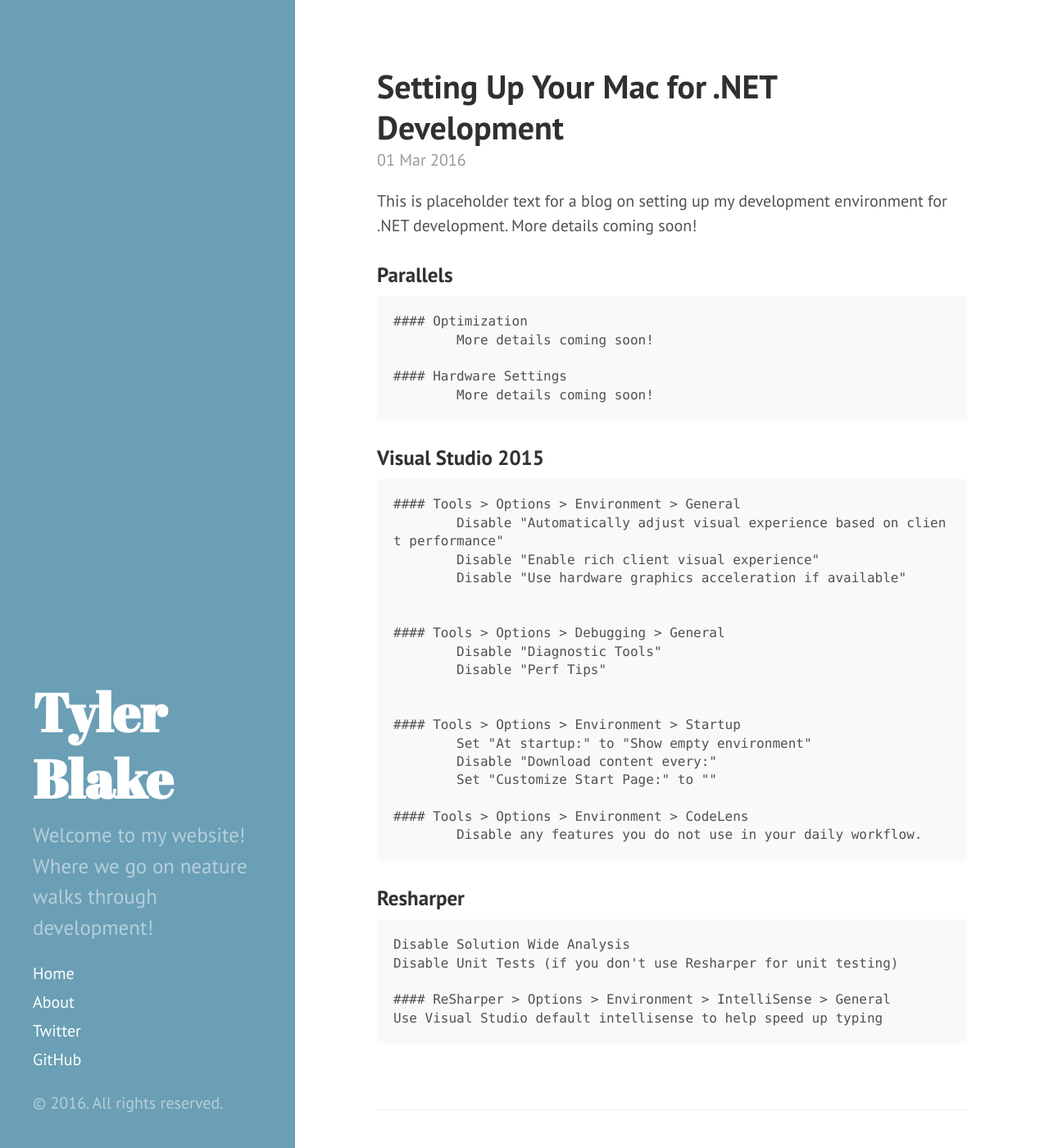
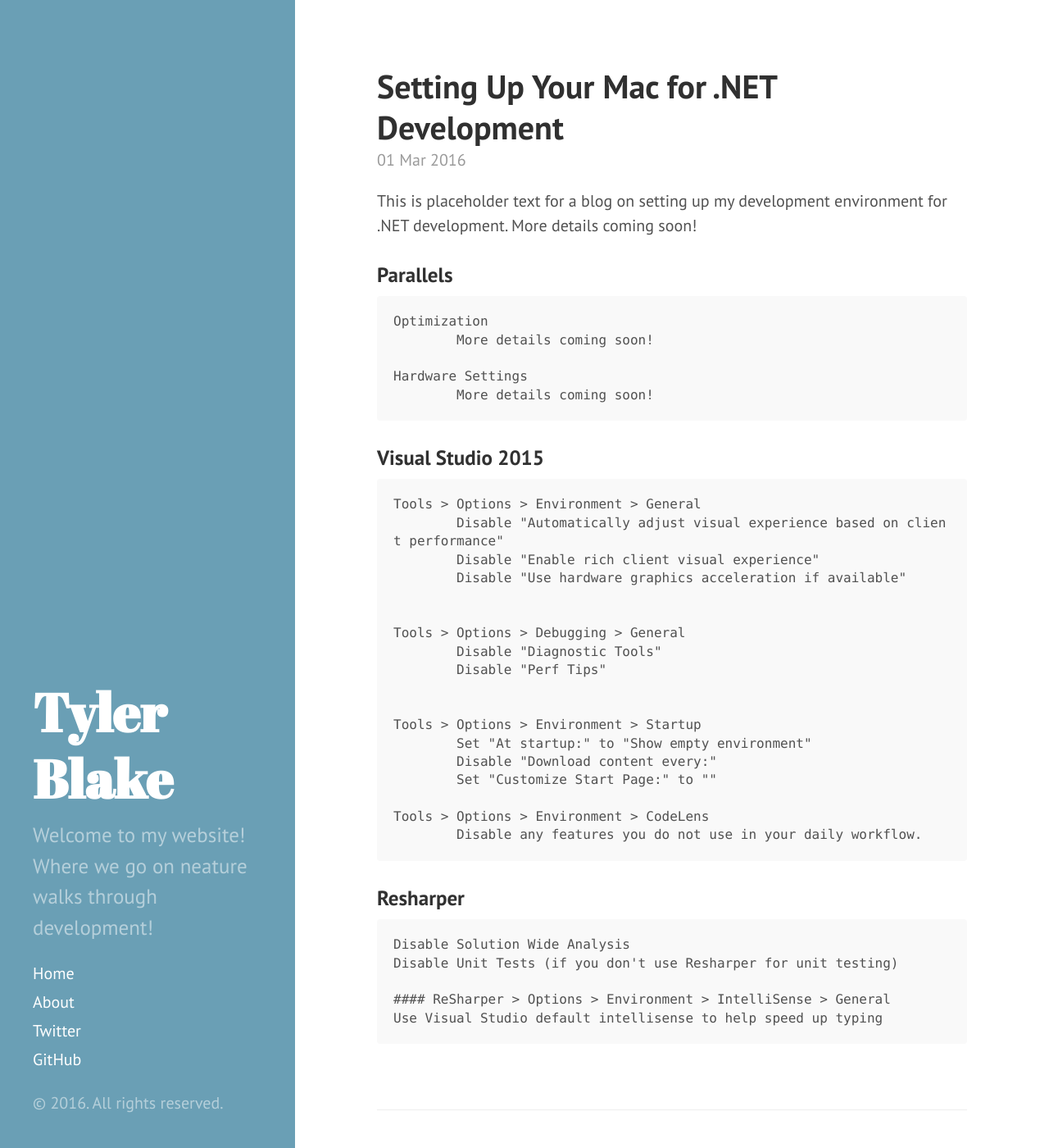
Before and after one commit to tylerablake/website, a Jekyll site: the page built from _posts/2016-03-01-.net-development-on-a-mac.md, in a window 1280 px wide and 1400 px high. Shown: the whole window at 82% size. Built offline with Jekyll 4.4.1, drawn with Linux system fonts in a browser that asks for light colours.

```diff
--- a/_posts/2016-03-01-.net-development-on-a-mac.md
+++ b/_posts/2016-03-01-.net-development-on-a-mac.md
@@ -6,30 +6,30 @@ title: Setting Up Your Mac for .NET Development
 This is placeholder text for a blog on setting up my development environment for .NET development. More details coming soon!
 
 ### Parallels
-	#### Optimization
+	Optimization
 		More details coming soon!
 
-	#### Hardware Settings
+	Hardware Settings
 		More details coming soon!
 
 ### Visual Studio 2015
-	#### Tools > Options > Environment > General
+	Tools > Options > Environment > General
 		Disable "Automatically adjust visual experience based on client performance"
 		Disable "Enable rich client visual experience"
 		Disable "Use hardware graphics acceleration if available"
 
 
-	#### Tools > Options > Debugging > General
+	Tools > Options > Debugging > General
 		Disable "Diagnostic Tools"
 		Disable "Perf Tips"
 
 
-	#### Tools > Options > Environment > Startup
+	Tools > Options > Environment > Startup
 		Set "At startup:" to "Show empty environment"
 		Disable "Download content every:"
 		Set "Customize Start Page:" to ""
 
-	#### Tools > Options > Environment > CodeLens
+	Tools > Options > Environment > CodeLens
 		Disable any features you do not use in your daily workflow.
 
 ### Resharper
```
